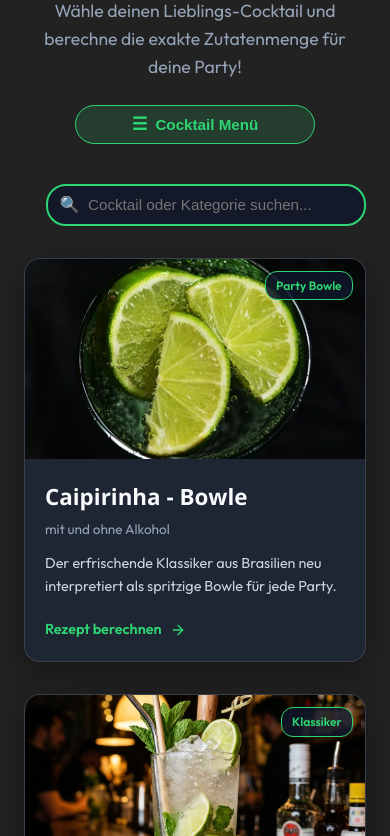
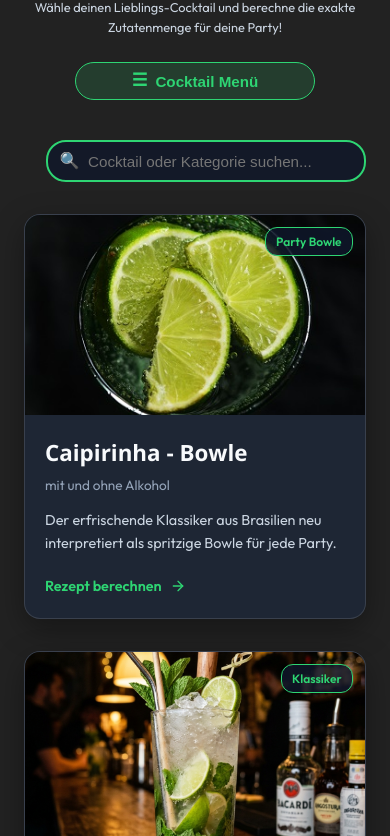
Before and after one commit to LeonTheDJ/Caipirinha-Bowle-Calculator, a plain HTML site: page index.html in a window 390 px wide. Shown: the part 74-910 px from the top of the page. Drawn offline with nearby package versions, Linux system fonts and the light colour scheme.

Commit message:
Add responsive website-description class and update header layout

```diff
--- a/css/style.css
+++ b/css/style.css
@@ -300,6 +300,18 @@ main {
     margin-bottom: 0.25rem;
 }
 
+.website-description {
+    font-size: 1rem;
+    color: #cbd5e1;
+    margin-bottom: 1.25rem;
+}
+
+@media (max-width: 768px) {
+    .website-description {
+        font-size: 0.8rem;
+    }
+}
+
 .card-subtitle {
     font-size: 0.85rem;
     color: var(--text-muted);
@@ -382,6 +394,7 @@ main {
     color: #1e293b;
     margin-bottom: 1.5rem;
 }
+
 
 /* Form Styles */
 .form-group {
--- a/index.html
+++ b/index.html
@@ -1,9 +1,11 @@
 <!DOCTYPE html>
 <html lang="de">
+
 <head>
     <meta charset="utf-8">
     <title>Cocktail Rechner - Zutaten-Rechner für Partys & Events</title>
-    <meta name="description" content="Berechne Zutatenmengen für Cocktails und Bowlen einfach per Mausklick (mit und ohne Alkohol).">
+    <meta name="description"
+        content="Berechne Zutatenmengen für Cocktails und Bowlen einfach per Mausklick (mit und ohne Alkohol).">
     <meta name="viewport" content="width=device-width, initial-scale=1.0">
 
     <!-- Styling & Scripts -->
@@ -17,10 +19,12 @@
     <script src="js/navbar.js"></script>
     <script src="js/app.js"></script>
 </head>
+
 <body>
     <header>
         <h1><a href="index.html" class="header-title-link">🍹 Cocktail Rechner</a></h1>
-        <p>Wähle deinen Lieblings-Cocktail und berechne die exakte Zutatenmenge für deine Party!</p>
+        <p class="website-description">Wähle deinen Lieblings-Cocktail und berechne die exakte Zutatenmenge für deine
+            Party!</p>
         <nav class="nav-bar">
             <a href="cocktails/caipirinha.html" class="nav-link">Caipirinha Bowle</a>
             <a href="cocktails/mojito.html" class="nav-link">Mojito</a>
@@ -42,7 +46,8 @@
             <div class="overview-header">
                 <div class="search-box">
                     <span class="search-icon">🔍</span>
-                    <input type="text" id="search-input" class="search-input" placeholder="Cocktail oder Kategorie suchen..." />
+                    <input type="text" id="search-input" class="search-input"
+                        placeholder="Cocktail oder Kategorie suchen..." />
                 </div>
             </div>
 
@@ -61,4 +66,5 @@
         <p>&copy; 2026 Cocktail Rechner</p>
     </footer>
 </body>
+
 </html>
```
